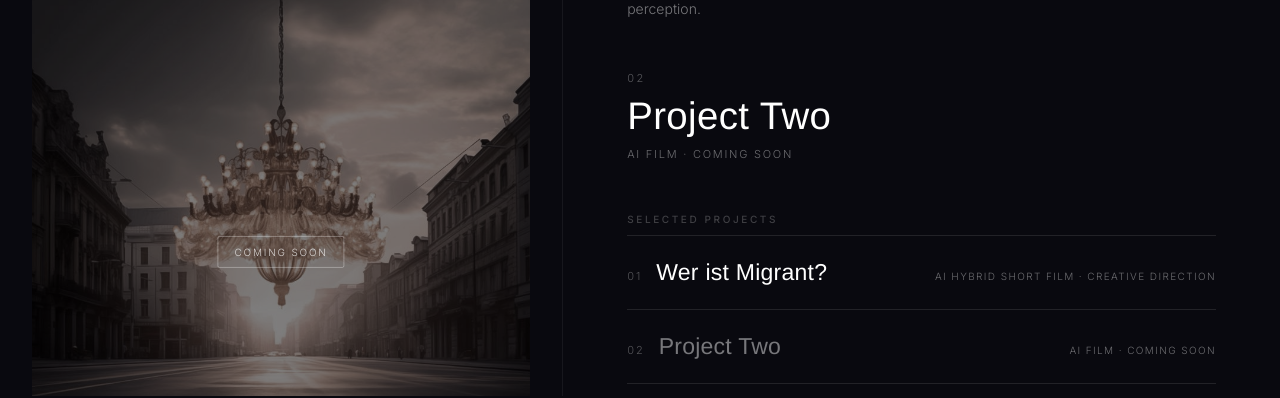
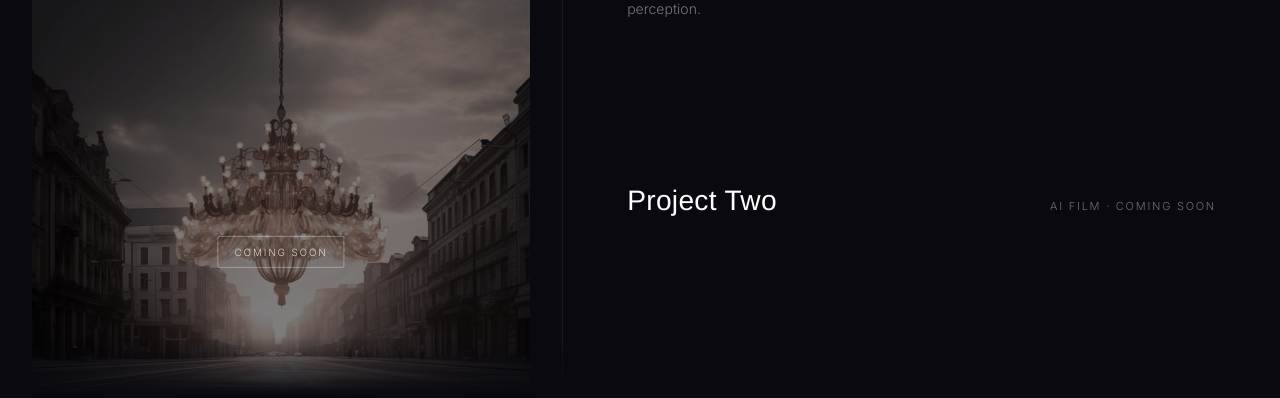
Before and after one commit to aneecoco-lgtm/digital-twilight, a React (Vite) app: page /work/ai-storytelling in a window 1280 px wide. Shown: the part 404-802 px from the top of the page. Built offline with nearby package versions, Linux system fonts and the light colour scheme.

Commit message:
AI Storytelling: current label as title-left/scope-right row (reference layout)

```diff
--- a/src/pages/AiStorytelling.css
+++ b/src/pages/AiStorytelling.css
@@ -187,35 +187,32 @@
   margin: 0;
 }
 
-/* Dynamic current-project title — shifts with the sliding images */
+/* Dynamic current-project label — shifts with the sliding images.
+   Title on the left, scope on the far right, centred beside the slide. */
 .ais-stage-current {
   display: flex;
-  flex-direction: column;
-  gap: 10px;
-}
-.ais-current-num {
-  font-family: var(--sans);
-  font-size: 11px;
-  letter-spacing: 0.22em;
-  color: rgba(255,255,255,0.32);
+  align-items: baseline;
+  justify-content: space-between;
+  gap: 32px;
+  margin: auto 0;
   animation: aisCurrentIn 0.55s cubic-bezier(0.16,1,0.3,1);
 }
 .ais-current-title {
   font-family: var(--display);
-  font-size: clamp(28px, 3vw, 44px);
+  font-size: clamp(22px, 2.2vw, 34px);
   font-weight: 300;
-  line-height: 1.0;
+  line-height: 1.05;
   letter-spacing: 0.01em;
   color: #fff;
-  animation: aisCurrentIn 0.55s cubic-bezier(0.16,1,0.3,1);
 }
 .ais-current-scope {
   font-family: var(--sans);
   font-size: 11px;
   letter-spacing: 0.16em;
   text-transform: uppercase;
-  color: rgba(255,255,255,0.4);
-  animation: aisCurrentIn 0.55s 0.05s cubic-bezier(0.16,1,0.3,1) backwards;
+  color: rgba(255,255,255,0.42);
+  text-align: right;
+  flex-shrink: 0;
 }
 @keyframes aisCurrentIn {
   from { opacity: 0; transform: translateY(14px); }
--- a/src/pages/AiStorytelling.jsx
+++ b/src/pages/AiStorytelling.jsx
@@ -50,22 +50,6 @@ function MediaCard({ project, idx }) {
   return live
     ? <Link to={project.to} className="ais-media-link" data-idx={idx}>{inner}</Link>
     : <div className="ais-media-link" data-idx={idx}>{inner}</div>
-}
-
-function ProjectRow({ project }) {
-  const live = project.to && project.to !== '#'
-  const inner = (
-    <>
-      <span className="ais-row-title">
-        <span className="ais-row-num">{project.num}</span>
-        {project.title}
-      </span>
-      <span className="ais-row-scope">{project.scope}</span>
-    </>
-  )
-  return live
-    ? <Link to={project.to} className="ais-row ais-row--live">{inner}</Link>
-    : <div className="ais-row ais-row--soon">{inner}</div>
 }
 
 export default function AiStorytelling() {
@@ -136,15 +120,9 @@ export default function AiStorytelling() {
             </p>
           </div>
 
-          <div className="ais-stage-current">
-            <span className="ais-current-num" key={`n-${active}`}>{current.num}</span>
-            <span className="ais-current-title" key={`t-${active}`}>{current.title}</span>
-            <span className="ais-current-scope" key={`s-${active}`}>{current.scope}</span>
-          </div>
-
-          <div className="ais-proj-list">
-            <span className="ais-label">Selected Projects</span>
-            {projects.map((p) => <ProjectRow key={p.num} project={p} />)}
+          <div className="ais-stage-current" key={active}>
+            <span className="ais-current-title">{current.title}</span>
+            <span className="ais-current-scope">{current.scope}</span>
           </div>
         </div>
 
```
